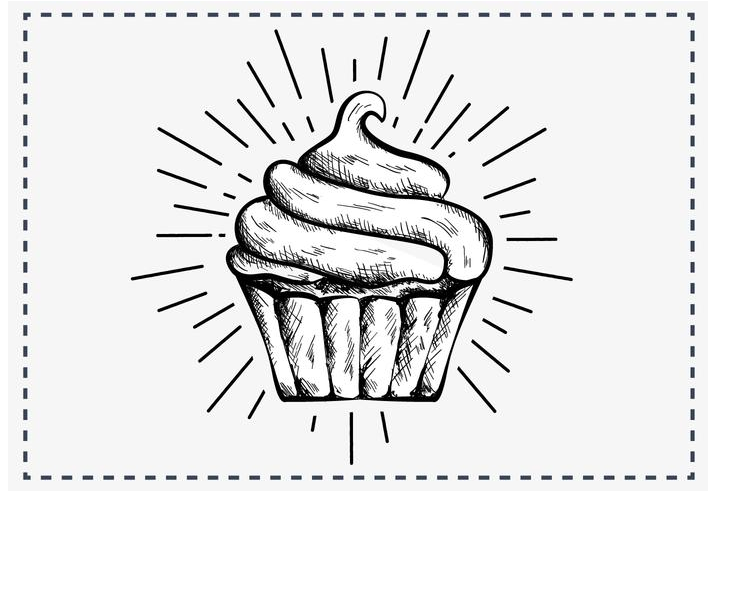
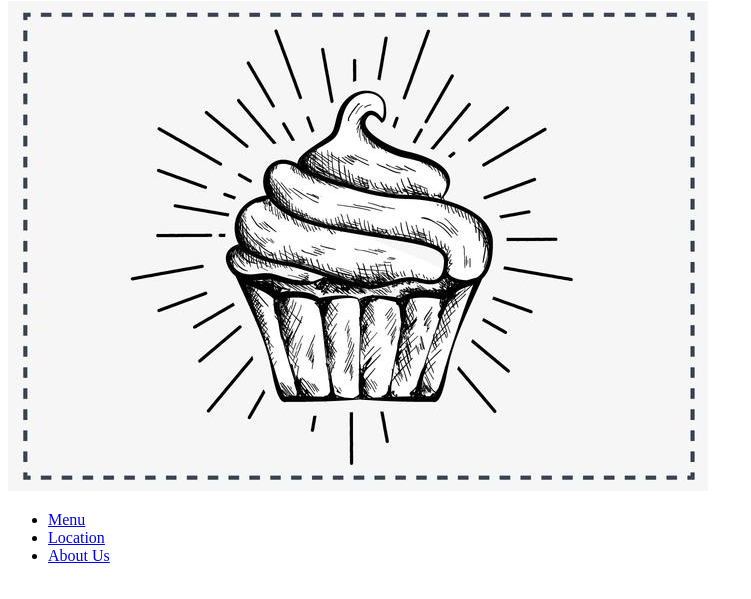
Before and after one commit to JaredReando/cupcake-shop, a plain HTML site: page index.html in a window 1280 px wide. Shown: the part 79-678 px from the top of the page, without its empty margins (0-751 px from the left). Drawn offline with Linux system fonts and the light colour scheme.

Commit message:
Add links to index.html

```diff
--- a/index.html
+++ b/index.html
@@ -7,5 +7,10 @@
   <body>
     <h1>Sweet Cuppin' Cakes</h1>
     <img src="img/cupcake1.jpg" alt="Picture of Cupcake">
+    <ul>
+      <li><a href="menu.html">Menu</a></li>
+      <li><a href="location.html">Location</a></li>
+      <li><a href="about.html">About Us</a></li>
+    </ul>
   </body>
 </html>
```
